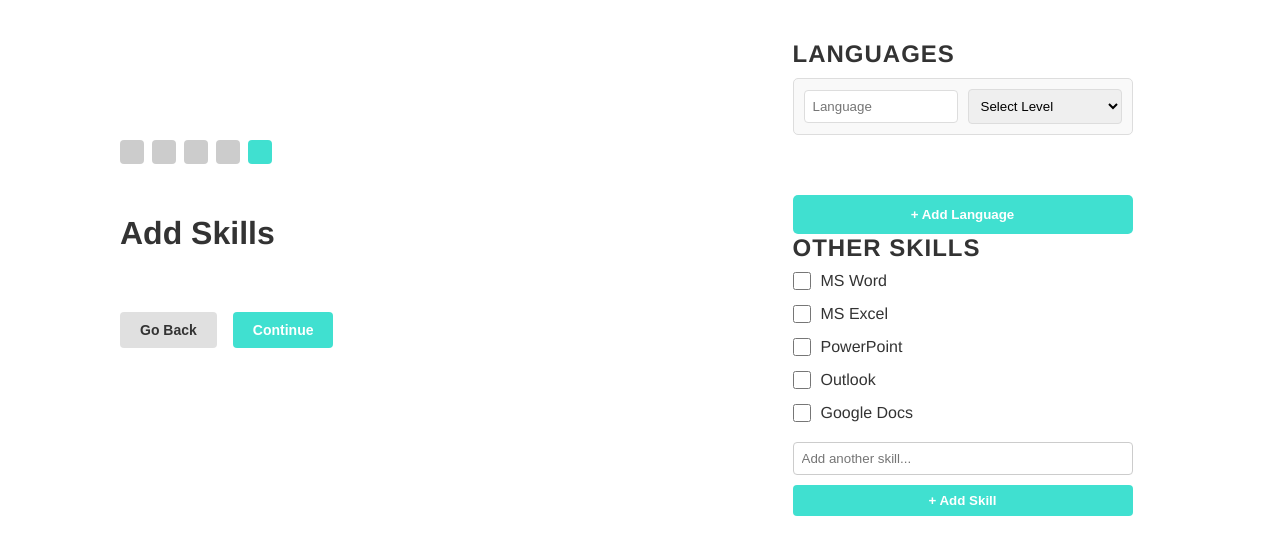
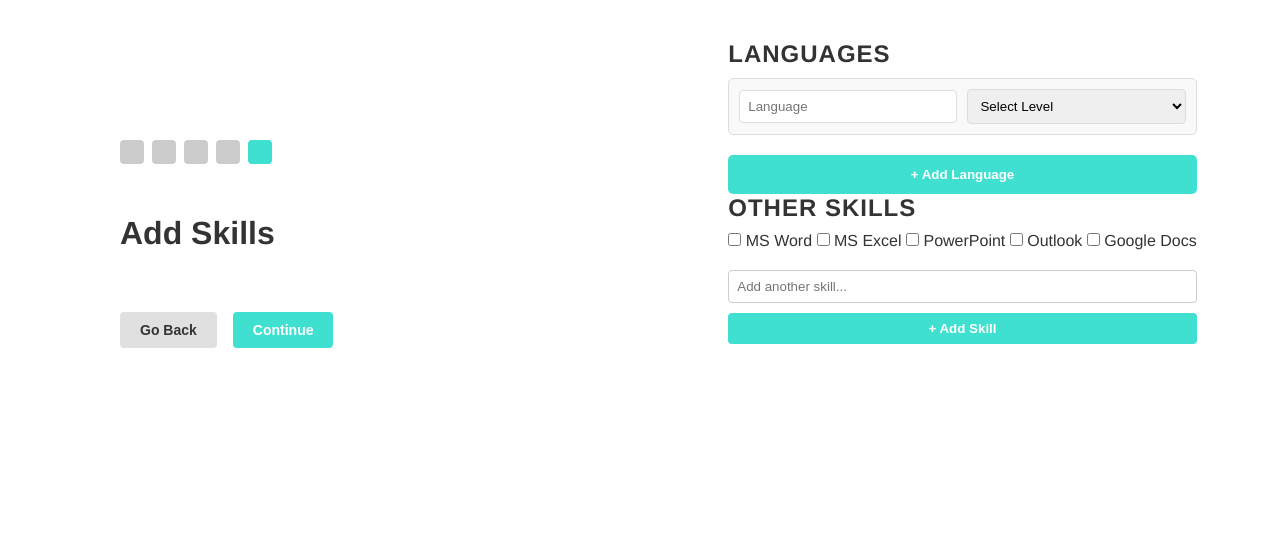
Before and after one commit to arrrpii/HR, a Flask app: page /skills in a window 1280 px wide. Shown: the part 53-608 px from the top of the page. Run offline with Flask 3, Linux system fonts and the light colour scheme.

Commit message:
Update skills.css

```diff
--- a/HRproject/static/css/skills.css
+++ b/HRproject/static/css/skills.css
@@ -185,7 +185,7 @@ body {
   display: flex;
   flex-direction: column;
   gap: 20px; /* Space between language entries */
-  margin-bottom: 30px; /* Space between this section and next */
+  margin-bottom: 60px; /* Space between this section and next */
 }
 
 .language-entry {
@@ -226,23 +226,6 @@ body {
 
 #addLanguage:hover {
   background-color: #30cfc4; /* Hover effect */
-}
-
-/* Other Skills Section */
-.checkbox-group {
-  display: flex;
-  flex-direction: column;
-  gap: 15px;  /* Space between checkboxes */
-}
-
-.checkbox-group label {
-  font-size: 16px;
-  display: flex;
-  align-items: center;
-}
-
-.checkbox-group input[type="checkbox"] {
-  margin-right: 10px;
 }
 
 .add-skill-section {
@@ -295,50 +278,15 @@ body {
   cursor: pointer;
 }
 
-
-
 /* Space between "Add Language" button and "Other Skills" section */
 .language-group {
   display: flex;
   flex-direction: column;
   gap: 20px;
-  margin-bottom: 40px; /* Increased space */
-}
-
-/* Style for the checkbox */
-.checkbox-group input[type="checkbox"] {
-  width: 18px;
-  height: 18px;
-  border-radius: 4px;
-  border: 2px solid #ddd;  /* Light grey border */
-  background-color: #fff;  /* Default white background */
-  position: relative;
-  cursor: pointer;
-  transition: background-color 0.3s ease, border-color 0.3s ease;
-}
-
-/* Highlight with turquoise when checked */
-.checkbox-group input[type="checkbox"]:checked {
-  background-color: #40E0D0;  /* Turquoise background */
-  border-color: #40E0D0;  /* Turquoise border */
-}
-
-/* Add the checkmark symbol when the checkbox is checked */
-.checkbox-group input[type="checkbox"]:checked::before {
-  content: '\2713';  /* Unicode checkmark symbol */
-  color: white;
-  font-size: 14px;
-  text-align: center;
-  display: block;
-  line-height: 16px;
+  margin-bottom: 10px; /* Increased space */
 }
 
 /* For "Add Skill" section */
 .add-skill-section {
   margin-top: 20px;
 }
-
-/* For the "Add Language" button */
-#addLanguage {
-  margin-top: 20px;
-}
```
